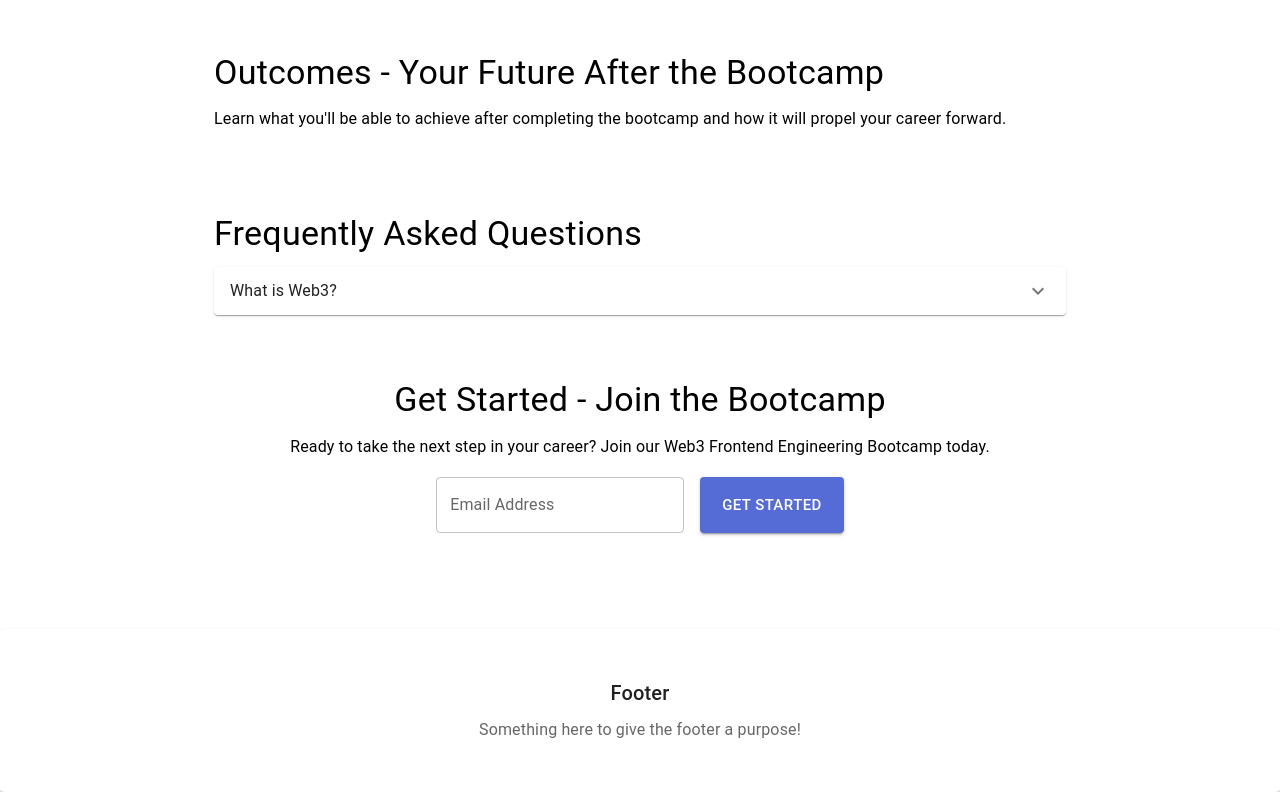
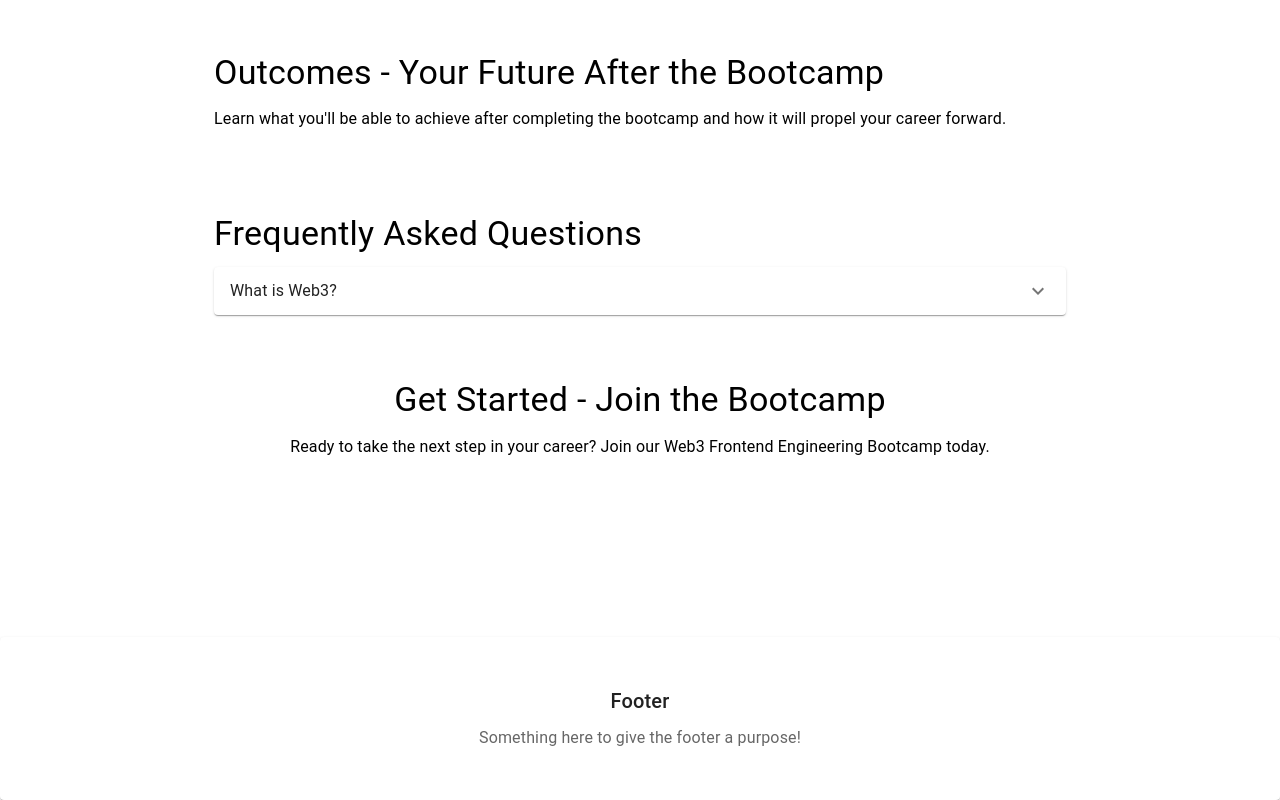
Before and after one commit to noraliucode/landing-page, a React (Create React App) app: page / in a window 1280 px wide. Shown: the part 1759-2559 px from the top of the page. Built offline with nearby package versions, Linux system fonts and the light colour scheme.

Commit message:
feat: add form from convertKit

```diff
--- a/src/LandingPage.tsx
+++ b/src/LandingPage.tsx
@@ -1,4 +1,4 @@
-import React from "react";
+import React, { useEffect, useRef } from "react";
 import {
   AppBar,
   Toolbar,
@@ -47,7 +47,7 @@ const Header = () => {
     <AppBar position="static">
       <Toolbar>
         <Typography variant="h6" component="div" sx={{ flexGrow: 1 }}>
-          Web3 Frontend
+          TheWeb3Frontend
         </Typography>
         <Button color="inherit">Intro</Button>
         <Button color="inherit">Curriculum</Button>
@@ -202,6 +202,30 @@ const FAQSection = () => {
 };
 
 const GetStartedSection = () => {
+  // Explicitly define the type of the ref as HTMLDivElement
+  const scriptContainerRef = useRef<HTMLDivElement>(null);
+
+  useEffect(() => {
+    // Check if the ref is attached to a DOM element
+    if (scriptContainerRef.current) {
+      // Create a script element
+      const script = document.createElement("script");
+      script.src = "https://noraliu.ck.page/729c4aa5ae/index.js";
+      script.async = true;
+      script.dataset.uid = "729c4aa5ae";
+
+      // Append the script to the ref container
+      scriptContainerRef.current.appendChild(script);
+
+      // Clean up
+      return () => {
+        if (scriptContainerRef.current) {
+          scriptContainerRef.current.removeChild(script);
+        }
+      };
+    }
+  }, []);
+
   return (
     <Container maxWidth="md">
       <Box py={4} textAlign="center">
@@ -212,20 +236,14 @@ const GetStartedSection = () => {
           Ready to take the next step in your career? Join our Web3 Frontend
           Engineering Bootcamp today.
         </Typography>
-
-        <form noValidate autoComplete="off">
-          <Box display="flex" justifyContent="center" mt={2}>
-            <TextField label="Email Address" variant="outlined" />
-            <Button
-              variant="contained"
-              color="primary"
-              size="large"
-              style={{ marginLeft: 16 }}
-            >
-              Get Started
-            </Button>
+        <Container maxWidth="md">
+          <Box py={4} textAlign="center">
+            {/* Other content */}
+            <div ref={scriptContainerRef}></div>{" "}
+            {/* Script will be loaded here */}
           </Box>
-        </form>
+        </Container>
+        <div ref={scriptContainerRef}></div> {/* Script will be loaded here */}
       </Box>
     </Container>
   );
```
